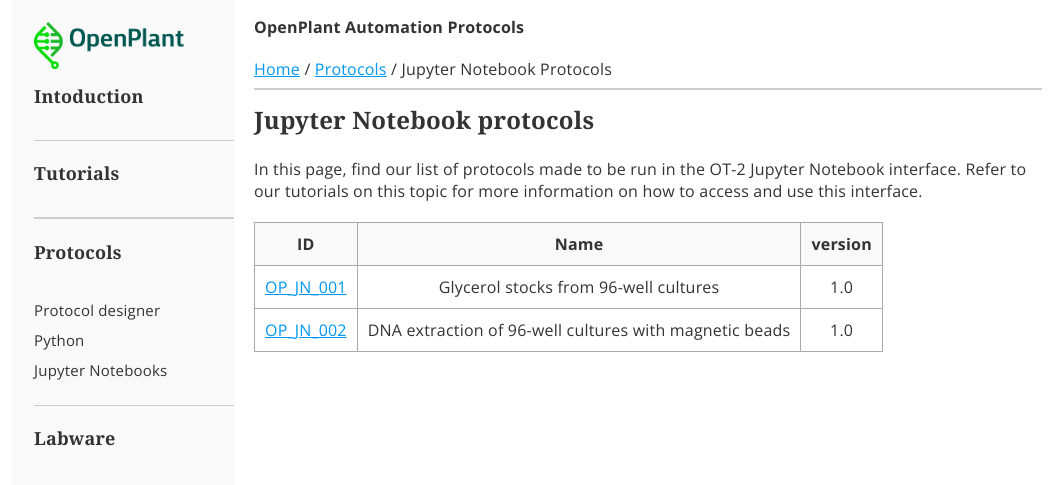
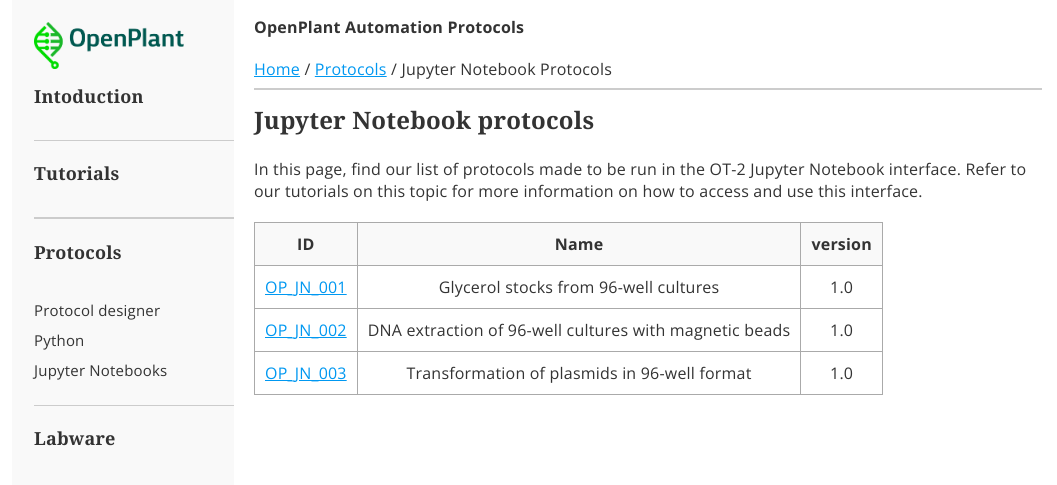
Before and after one commit to openplant/openplant_automation_protocols, a Jekyll site: the page built from Protocols/Jupyter/index.html, in a window 1280 px wide. Shown: the top 485 px of the page, without its empty margins (102-1159 px from the left). Built offline with Jekyll 4.4.1, drawn with Linux system fonts in a browser that asks for light colours.

Commit message:
update jupyter landing page

```diff
--- a/Protocols/Jupyter/index.html
+++ b/Protocols/Jupyter/index.html
@@ -25,4 +25,9 @@ section: landing
         <td>DNA extraction of 96-well cultures with magnetic beads</td>
         <td>1.0</td>
     </tr>
+    <tr>
+        <td><a href ='{{site.baseurl}}/Protocols/Jupyter/OP_JN_003'>OP_JN_003</a></td>
+        <td>Transformation of plasmids in 96-well format</td>
+        <td>1.0</td>
+    </tr>
 </table>
```
